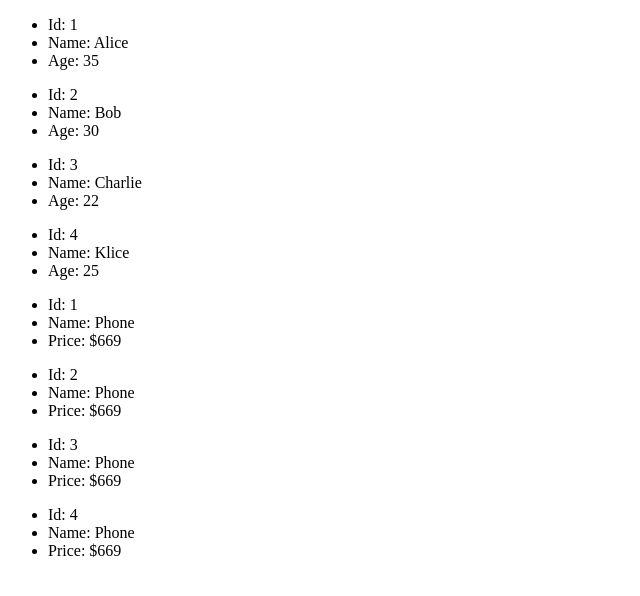
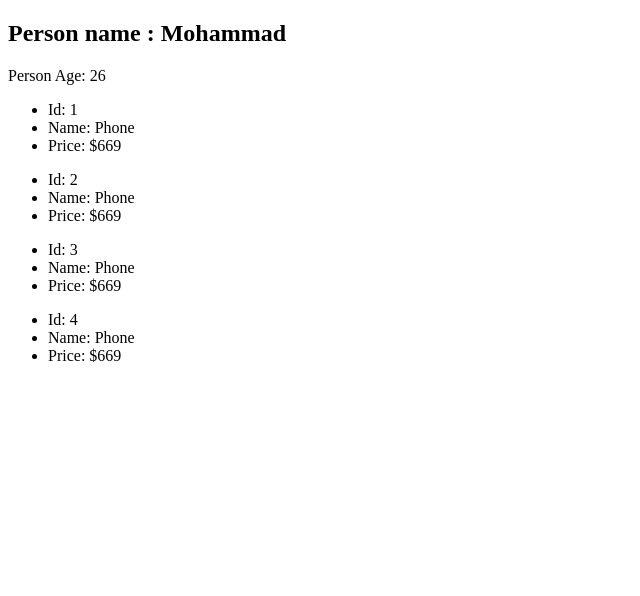
Before and after one commit to habibur-rahman-swe/react-demo-1, a React (Vite) app: page / in a window 1280 px wide. Shown: the top 596 px of the page, without its empty margins (0-640 px from the left). Built offline with nearby package versions, Linux system fonts and the light colour scheme.

Commit message:
01:14:00

```diff
--- a/src/App.jsx
+++ b/src/App.jsx
@@ -1,11 +1,41 @@
-import UserList from "./components/UserList";
 import ProductInfo from "./components/ProductInfo";
+import Person from "./components/Person";
 
 const App = () => {
+  const name = "Mohammad";
+  const age = 26;
+  const products = [
+      {
+        id: 1,
+        name: "Phone",
+        price: "$669"
+      },
+      {
+        id: 2,
+        name: "Phone",
+        price: "$669"
+      },
+      {
+        id: 3,
+        name: "Phone",
+        price: "$669"
+      },
+      {
+        id: 4,
+        name: "Phone",
+        price: "$669"
+      },
+    ];
+
   return (
     <div>
-      <UserList/>
-      <ProductInfo/>
+      <Person
+        name={name}
+        age={age}
+      />
+      <ProductInfo
+        products={products}
+      />
     </div>
   );
 }
--- /dev/null
+++ b/src/components/Person.jsx
@@ -0,0 +1,12 @@
+import React from 'react'
+
+const Person = (props) => {
+  return (
+    <div>
+      <h2>Person name : {props.name}</h2>
+      <p>Person Age: {props.age}</p>
+    </div>
+  )
+}
+
+export default Person
--- a/src/components/ProductInfo.jsx
+++ b/src/components/ProductInfo.jsx
@@ -1,28 +1,6 @@
 import React from 'react'
 
-const ProductInfo = () => {
-  const products = [
-    {
-      id: 1,
-      name: "Phone",
-      price: "$669"
-    },
-    {
-      id: 2,
-      name: "Phone",
-      price: "$669"
-    },
-    {
-      id: 3,
-      name: "Phone",
-      price: "$669"
-    },
-    {
-      id: 4,
-      name: "Phone",
-      price: "$669"
-    },
-  ]
+const ProductInfo = ({products}) => {
 
   return (
     <div>
--- a/src/components/UserList.jsx
+++ /dev/null
@@ -1,44 +0,0 @@
-import React, { use } from 'react'
-
-const UserList = () => {
-  const users = [
-    {
-      id: 1,
-      name: "Alice",
-      age: 35
-    },
-    {
-      id: 2,
-      name: "Bob",
-      age: 30
-    },
-    {
-      id: 3,
-      name: "Charlie",
-      age: 22
-    },
-    {
-      id: 4,
-      name: "Klice",
-      age: 25
-    }
-  ]
-
-  return (
-
-   <div>
-    <main>
-      {users.map(({id, name, age}) => (
-        <ul key={id}>
-          <li>Id: {id}</li>
-          <li>Name: {name}</li>
-          <li>Age: {age}</li>
-        </ul>
-      ))}
-    </main>
-   </div>
-
-  )
-}
-
-export default UserList
```
